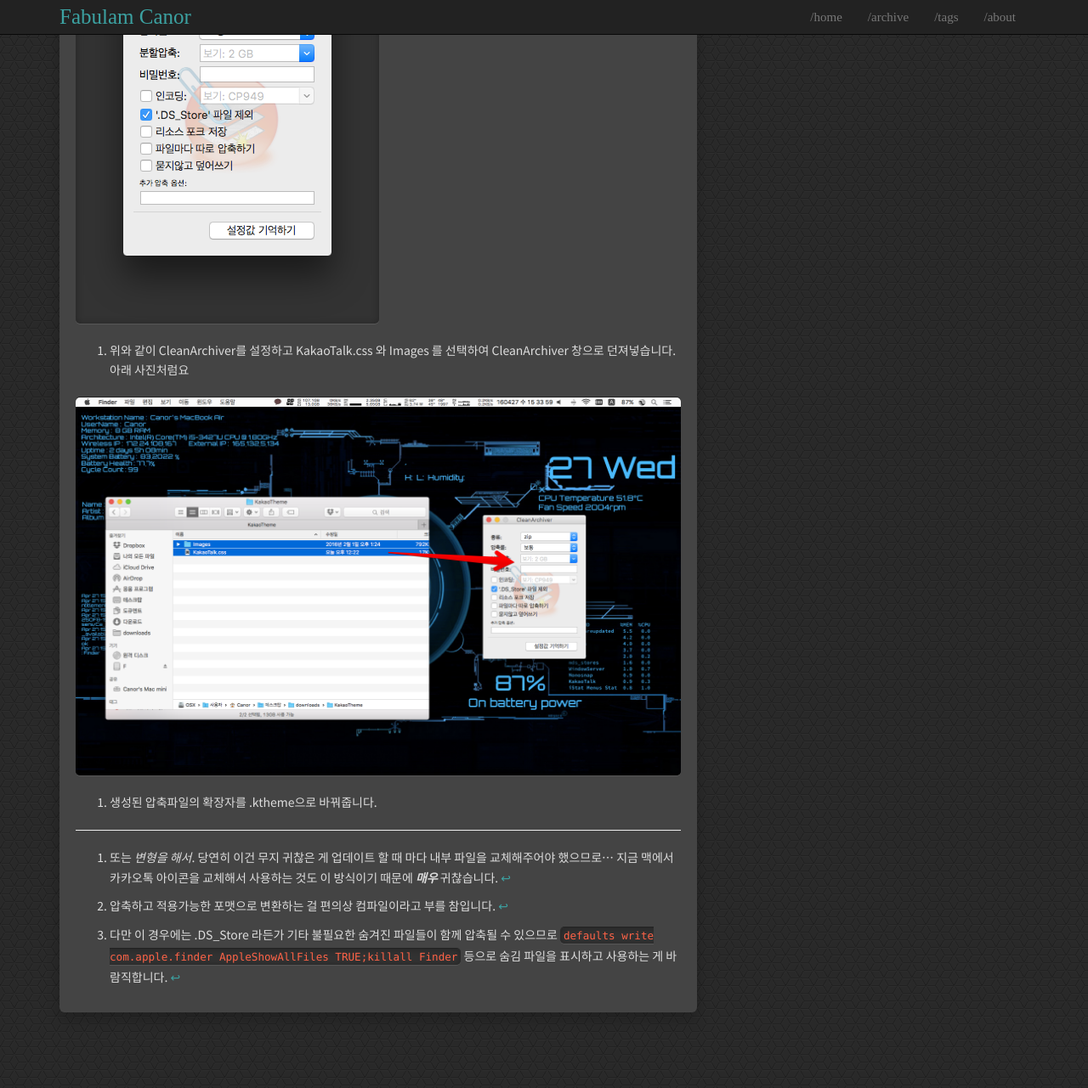
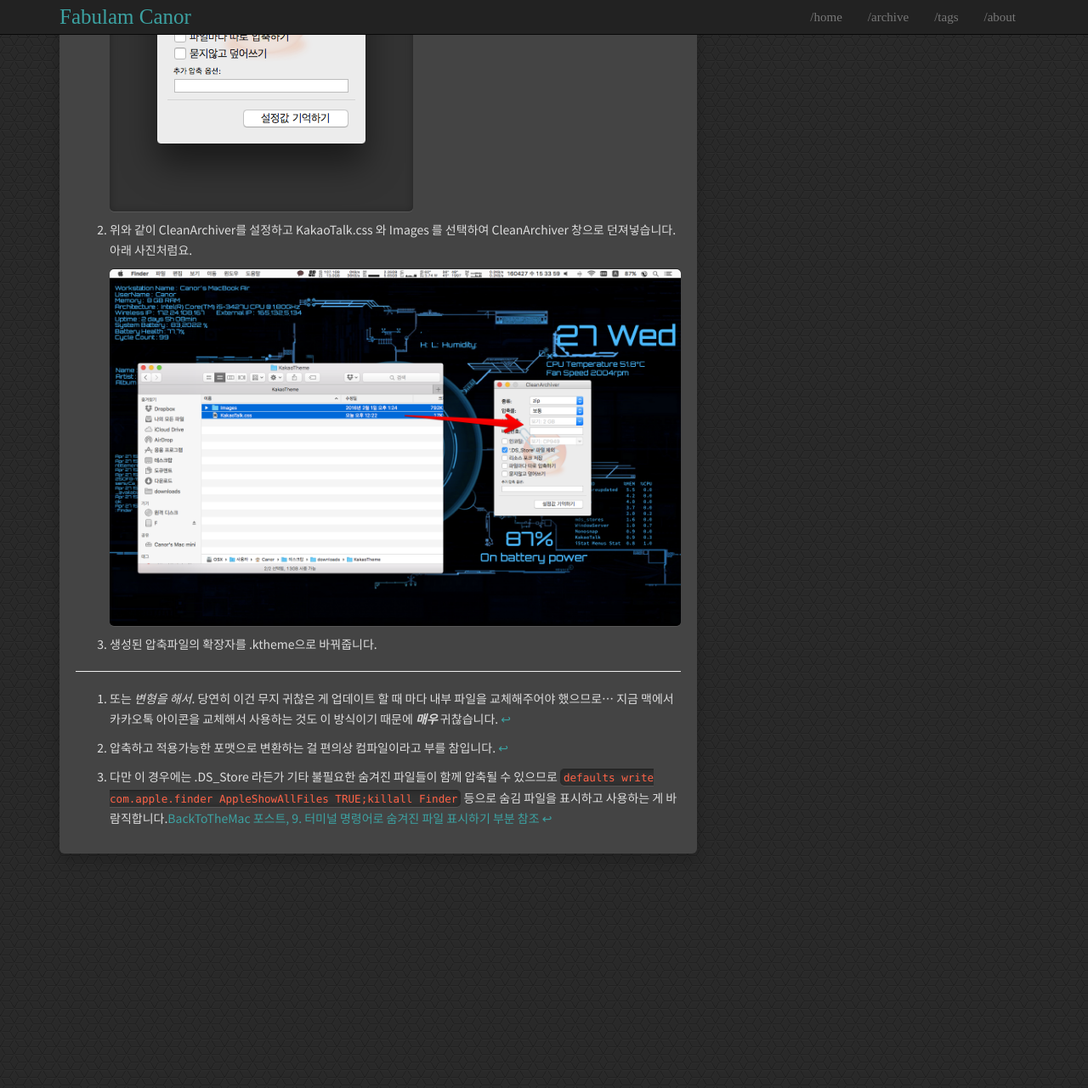
Before and after one commit to Canorus/canorus.github.io, a Jekyll site: the page built from _posts/2016-04-27-problem_on_kakaotalk_user_theme.md, in a window 1280 px wide and 1400 px high, scrolled down 3159 px, cut to the strip 0-1281 px from the top of the window. Shown: the whole strip at 85% size. Built offline with Jekyll 4.4.1, drawn with Linux system fonts in a browser that asks for light colours; some of the changed text lies outside the part shown.

Commit message:
problem on kakaotalk user theme

```diff
--- a/_posts/2016-04-27-problem_on_kakaotalk_user_theme.md
+++ b/_posts/2016-04-27-problem_on_kakaotalk_user_theme.md
@@ -32,21 +32,16 @@
 ![](/Resources/2016-04-27/2개항목압축.png){: center-image :}
 3. 생성된 압축파일의 확장자를 .ktheme으로 바꿔줍니다.
 
-[^3]: 다만 이 경우에는 .DS_Store 라든가 기타 불필요한 숨겨진 파일들이 함께 압축될 수 있으므로 `defaults write com.apple.finder AppleShowAllFiles TRUE;killall Finder` 등으로 숨김 파일을 표시하고 사용하는 게 바람직합니다.
-[BackToTheMac 포스트 9. 터미널 명령어로 숨겨진 파일 표시하기 부분 참조](http://macnews.tistory.com/203)
+[^3]: 다만 이 경우에는 .DS_Store 라든가 기타 불필요한 숨겨진 파일들이 함께 압축될 수 있으므로 `defaults write com.apple.finder AppleShowAllFiles TRUE;killall Finder` 등으로 숨김 파일을 표시하고 사용하는 게 바람직합니다.[BackToTheMac 포스트, 9. 터미널 명령어로 숨겨진 파일 표시하기 부분 참조](http://macnews.tistory.com/203)
 
 ## Terminal을 이용하는 방법
 
 ![](/Resources/2016-04-27/navtothemefiles.png){: center-image :}
 
 1. 기본 앱인 Terminal.app을 실행하고 KakaoTalk.css가 위치한 디렉터리로 이동합니다. <!-- 저 같은 경우는 데스크탑에 downloads 폴더를 만들어두고 그 안에서 작업하는 경우가 많으므로 cd desktop/downloads 를 입력하고 return을 눌러줍니다.-->
-
 ![](/Resources/2016-04-27/zipcommand.png){: center-image :}*예시. 파일이름을 `KakaoTheme`으로 한 경우*
-
 2. `zip -X {파일이름} *` 을 입력하고 return을 눌러줍니다. ***대소문자, 띄어쓰기 모두 준수하셔야 합니다.*** -X 옵션은 .DS_Store를 포함하지 않고 압축하는 옵션이고, 해당 명령어는 디렉터리 내부의 파일을 모두 압축하는 명령어입니다.
-
 ![](/Resources/2016-04-27/final.png)
-
 3. 생성된 압축파일의 확장자를 .ktheme으로 바꿔줍니다.
 
 ## 서드파티 앱을 사용하는 방법
@@ -54,13 +49,9 @@
 일반 사용자들에게 가장 추천할만한 방법이 아닐까 *개인적으로* 생각합니다
 
 1. CleanArchiver를 설치합니다.
-
 ![](/Resources/2016-04-27/cleanarchiversetup.png)
-
-2. 위와 같이 CleanArchiver를 설정하고 KakaoTalk.css 와 Images 를 선택하여 CleanArchiver 창으로 던져넣습니다. 아래 사진처럼요
-
+2. 위와 같이 CleanArchiver를 설정하고 KakaoTalk.css 와 Images 를 선택하여 CleanArchiver 창으로 던져넣습니다. 아래 사진처럼요.
 ![](/Resources/2016-04-27/dragintocleanarchiver.png)
-
 3. 생성된 압축파일의 확장자를 .ktheme으로 바꿔줍니다.
 
 - - -
```
